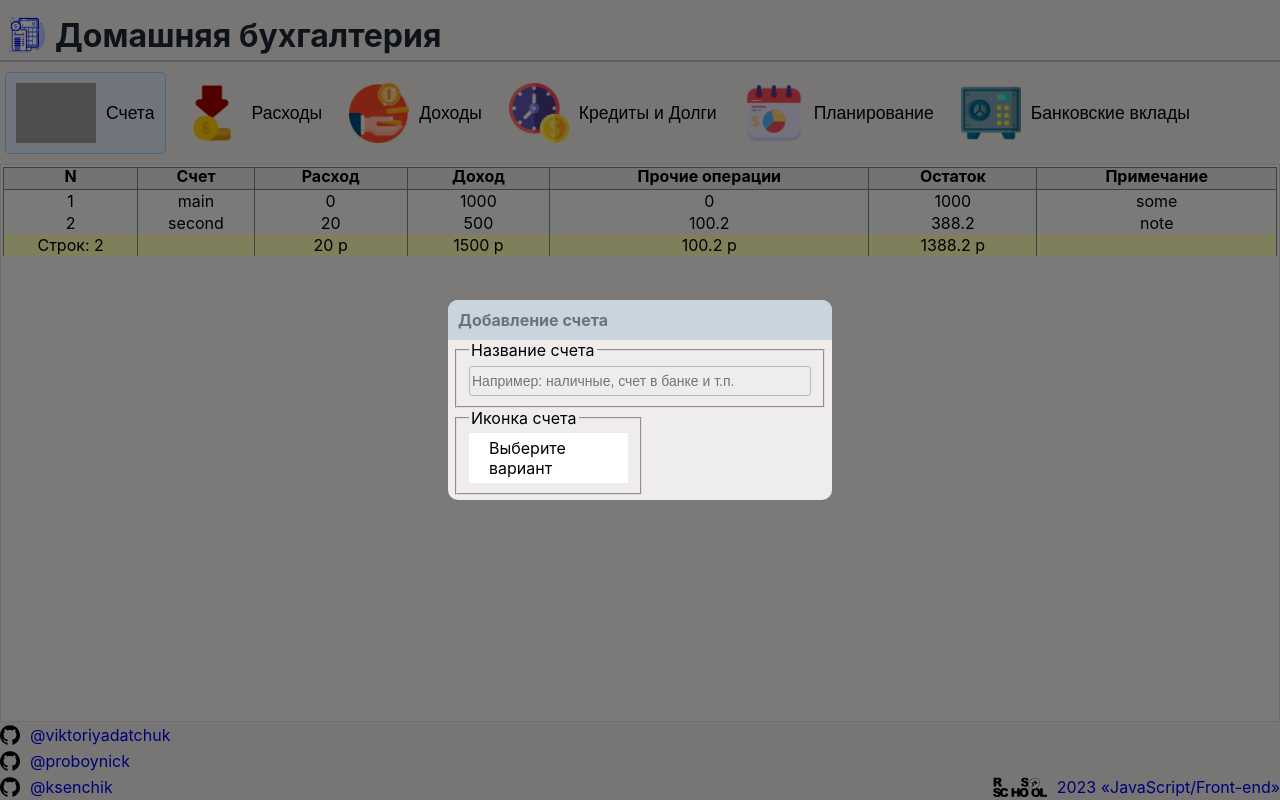
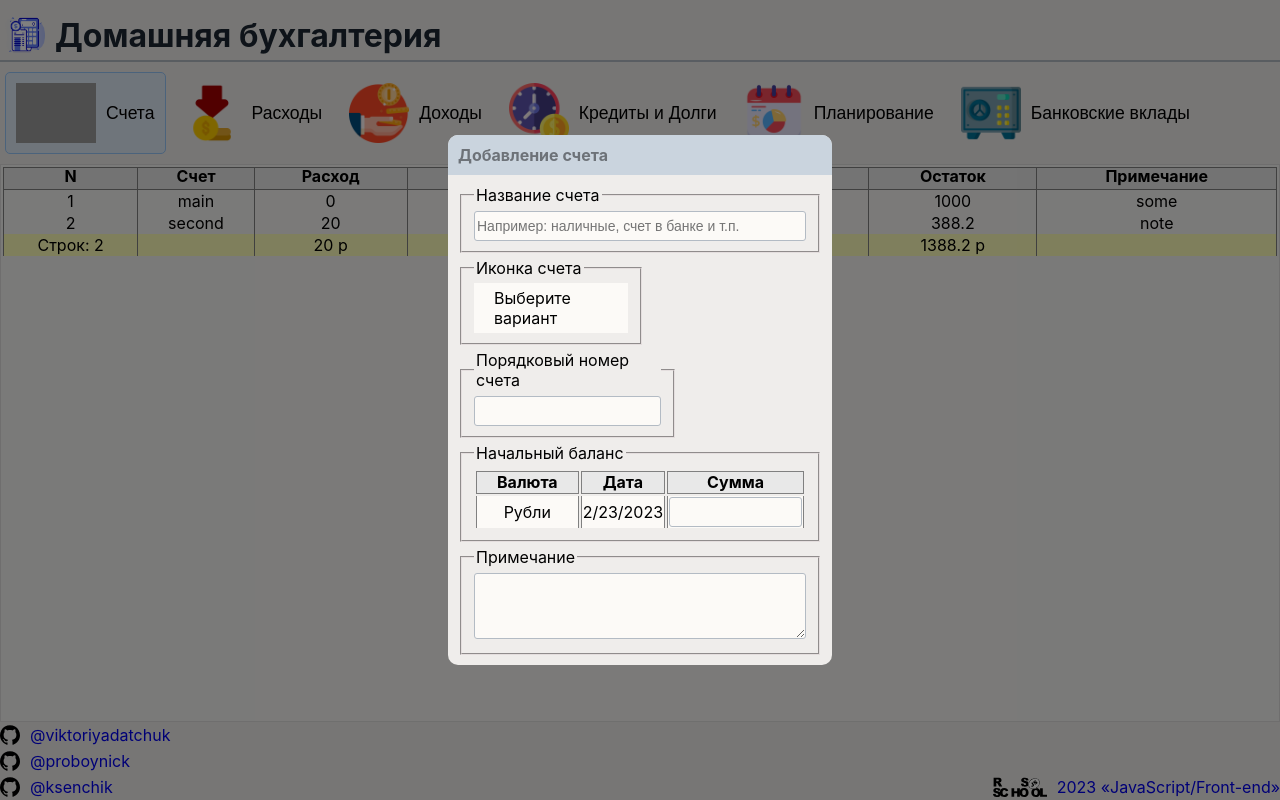
Before and after one commit to ViktoriyaDatchuk/rsclone, a React (Create React App) app: page / in a window 1280 px wide. Built offline with nearby package versions, Linux system fonts and the light colour scheme; grey boxes are pictures that could not be loaded.

Commit message:
feat: add input number, table with opening balance and textarea in accounts modal

```diff
--- a/public/index.html
+++ b/public/index.html
@@ -5,14 +5,12 @@
     <link rel="icon" href="%PUBLIC_URL%/favicon.ico" />
     <meta name="viewport" content="width=device-width, initial-scale=1" />
     <meta name="theme-color" content="#000000" />
-    <meta
-      name="description"
-      content="Web site created using create-react-app"
-    />
+    <meta name="description" content="Web site created using create-react-app" />
     <title>RSClone</title>
   </head>
   <body>
     <noscript>You need to enable JavaScript to run this app.</noscript>
     <div id="root"></div>
+    <div id="portal"></div>
   </body>
 </html>
--- a/src/components/AccountsForm/AccountsForm.css
+++ b/src/components/AccountsForm/AccountsForm.css
@@ -14,17 +14,17 @@
 .accounts__modal__content {
   border-radius: 10px;
   width: 30%;
-  height: 200px;
   background-color: var(--main-background-color);
 }
 
-.accounts__modal__content input:focus {
+.accounts__modal__content input:focus,
+.accounts__modal__content textarea:focus {
   outline: none;
 }
 
 .accounts__modal__content input {
   border: 1px solid var(--main-line-color);
-  background-color: var(--main-background-color);
+  background-color: var(--main-inputBackground-color);
   border-radius: 3px;
   height: 30px;
   font-size: 14px;
@@ -40,10 +40,11 @@
 }
 
 .modal__form {
-  margin: 0 5px;
+  margin: 10px;
 }
 
 .accounts__modal__content fieldset {
+  margin-bottom: 5px;
   border-color: var(--main-fieldsetBorder-color);
 }
 
@@ -53,8 +54,34 @@
 
 .accountsIcon {
   height: 30px;
+  transition: 0.2s;
+}
+
+.accountsIcon:hover {
+  transform: scale(1.2);
 }
 
 .halfWidtElement {
   width: 50%;
 }
+
+.accounts__modal .modal__table,
+.input__table {
+  width: 100%;
+}
+
+.modal__table th {
+  padding: 2px 20px;
+  position: static;
+}
+
+.modal__table td {
+  background-color: var(--main-inputBackground-color);
+}
+
+.accounts__modal__content textarea {
+  width: 100%;
+  background-color: var(--main-inputBackground-color);
+  border: 1px solid var(--main-line-color);
+  border-radius: 3px;
+}
--- a/src/components/AccountsForm/AccountsForm.tsx
+++ b/src/components/AccountsForm/AccountsForm.tsx
@@ -1,5 +1,7 @@
 import type { ReactElement } from 'react';
+import ReactDOM from 'react-dom';
 import { Images } from '../../options/AccountIcons';
+import { getDate } from '../../utils/todayDate';
 import { Dropdown } from '../Dropdown/dropdown';
 import './AccountsForm.css';
 
@@ -8,8 +10,12 @@ enum AccountsTransaction {
   Change = 'Редактирование',
 }
 
+const currency = 'Рубли';
+
+const portal = document.getElementById('portal') as HTMLElement;
+
 export const AccountsForm = (): ReactElement => {
-  return (
+  return ReactDOM.createPortal(
     <div className="accounts__modal">
       <div className="accounts__modal__content">
         <h4 className="modal__title">{AccountsTransaction.Add} счета</h4>
@@ -26,8 +32,39 @@ export const AccountsForm = (): ReactElement => {
             <legend>Иконка счета</legend>
             <Dropdown options={Images} />
           </fieldset>
+          <fieldset className="halfWidtElement">
+            <legend>Порядковый номер счета</legend>
+            <input type="number" min={1}></input>
+          </fieldset>
+          <fieldset>
+            <legend>Начальный баланс</legend>
+            <table className="modal__table">
+              <thead>
+                <tr>
+                  <th>Валюта</th>
+                  <th>Дата</th>
+                  <th>Сумма</th>
+                </tr>
+              </thead>
+              <tbody>
+                <tr>
+                  <td>{currency}</td>
+                  <td>{getDate()}</td>
+                  <td>
+                    <input type="number" min={0.0} step={0.01} className="input__table"></input>
+                  </td>
+                </tr>
+              </tbody>
+            </table>
+          </fieldset>
+          <fieldset>
+            <legend>Примечание</legend>
+            <textarea rows={4}></textarea>
+          </fieldset>
+          <div className="button__container"></div>
         </form>
       </div>
-    </div>
+    </div>,
+    portal
   );
 };
--- a/src/components/Dropdown/dropdown.css
+++ b/src/components/Dropdown/dropdown.css
@@ -1,15 +1,18 @@
 .dropdown {
   width: 100%;
+  -webkit-user-select: none;
+  -moz-user-select: none;
+  -ms-user-select: none;
   user-select: none;
   position: relative;
 }
 .dropdown .dropdown-btn {
   padding: 5px 20px;
-   background: #fff;
   display: flex;
   align-items: center;
   cursor: pointer;
   justify-content: space-between;
+  background-color: var(--main-inputBackground-color);
 }
 
 .dropdown .dropdown-content {
@@ -17,9 +20,9 @@
   top: 110%;
   left: 0;
   padding: 10px;
-   background: #fff;
+  background-color: var(--main-inputBackground-color);
   /* box-shadow: 3px 3px 10px 6px rgba(0, 0, 0, 0.06); */
-   width: 95%;
+  /* width: 95%; */
 }
 .dropdown .dropdown-content .dropdown-item {
   padding: 5px 10px;
@@ -27,5 +30,5 @@
   transition: all 0.2s;
 }
 .dropdown .dropdown-content .dropdown-item:hover {
-   background: #f4f4f4;
+  background-color: var(--main-activElementBackground-color);
 }
--- a/src/index.css
+++ b/src/index.css
@@ -1,12 +1,13 @@
 * {
   box-sizing: border-box;
-  --main-background-color: rgb(239, 237, 235);
+  --main-background-color: #efedeb;
   --main-activElementBackground-color: #e0ebf7;
   --main-activElemrntBorder-color: #98c7f9;
   --main-text-color: #1c2732;
   --main-line-color: #b3bbc4;
   --main-modalTitle-color: #6d7278;
   --main-fieldsetBorder-color: #e4dede;
+  --main-inputBackground-color: #fcfaf7;
 }
 html {
   height: 100%;
--- /dev/null
+++ b/src/utils/todayDate.ts
@@ -0,0 +1,5 @@
+export const getDate = (): string => {
+  const data = new Date();
+  const currentDate = data.toLocaleDateString();
+  return currentDate;
+};
```
Lines whose indentation alone changed are shown as unchanged.
